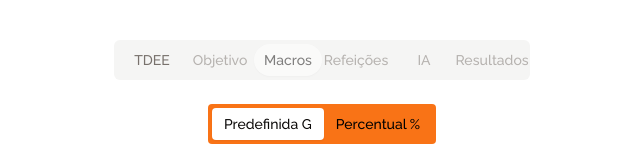
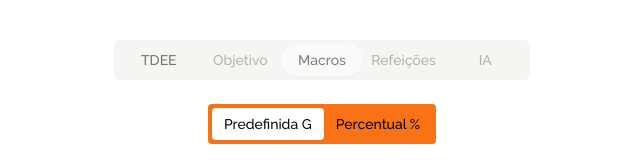
Before and after one commit to itpaulin/ai-diet-calculator, a Next.js app: page /metricas in a window 1280 px wide. Shown: the top 160 px of the page, without its empty margins (318-958 px from the left). Built offline with nearby package versions, Linux system fonts and the light colour scheme; a web font is replaced by a local one.

Commit message:
feat: remove results tab to show diet at IA tab.

```diff
--- a/src/app/metricas/page.tsx
+++ b/src/app/metricas/page.tsx
@@ -32,7 +32,7 @@ function Metricas() {
     <>
       <div className='flex justify-center p-10'>
         <Tabs value={tab} onValueChange={onTabChange} className='w-[26rem]'>
-          <TabsList className='grid w-full grid-cols-6'>
+          <TabsList className='grid w-full grid-cols-5'>
             <TabsTrigger value='tdee' className='rounded-2xl'>
               TDEE
             </TabsTrigger>
@@ -47,9 +47,6 @@ function Metricas() {
             </TabsTrigger>
             <TabsTrigger value='chat-gpt' className='rounded-2xl' disabled={!hasMeals}>
               IA
-            </TabsTrigger>
-            <TabsTrigger value='results' className='rounded-2xl' disabled={!hasDiet}>
-              Resultados
             </TabsTrigger>
           </TabsList>
           <TabsContent value='tdee'>
```
